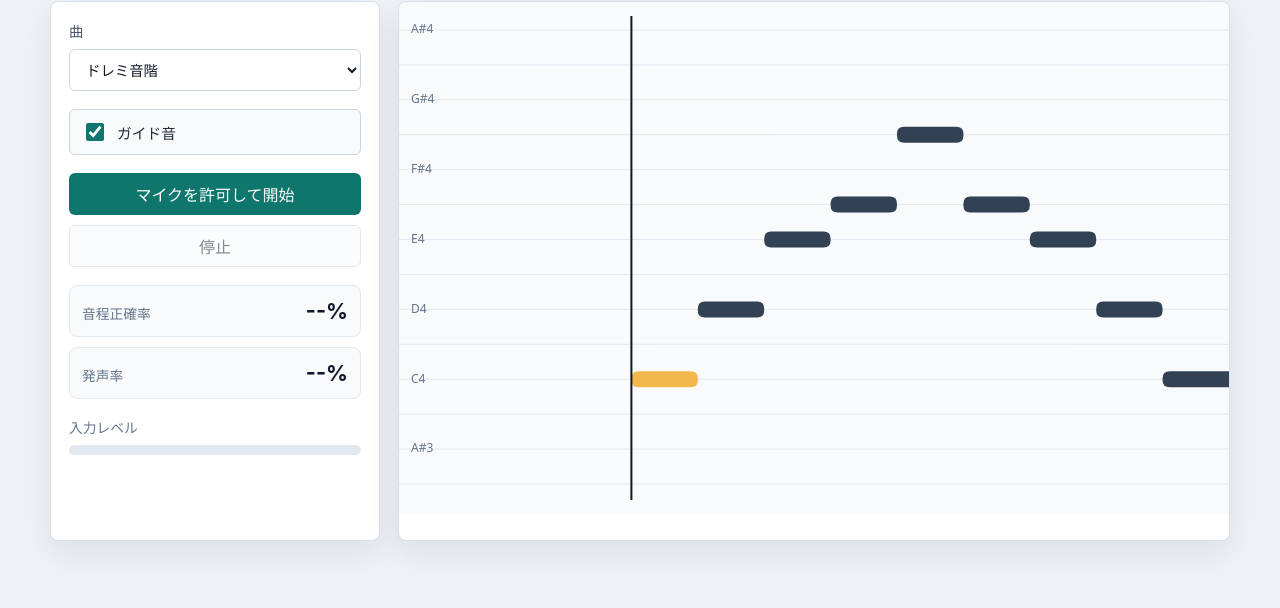
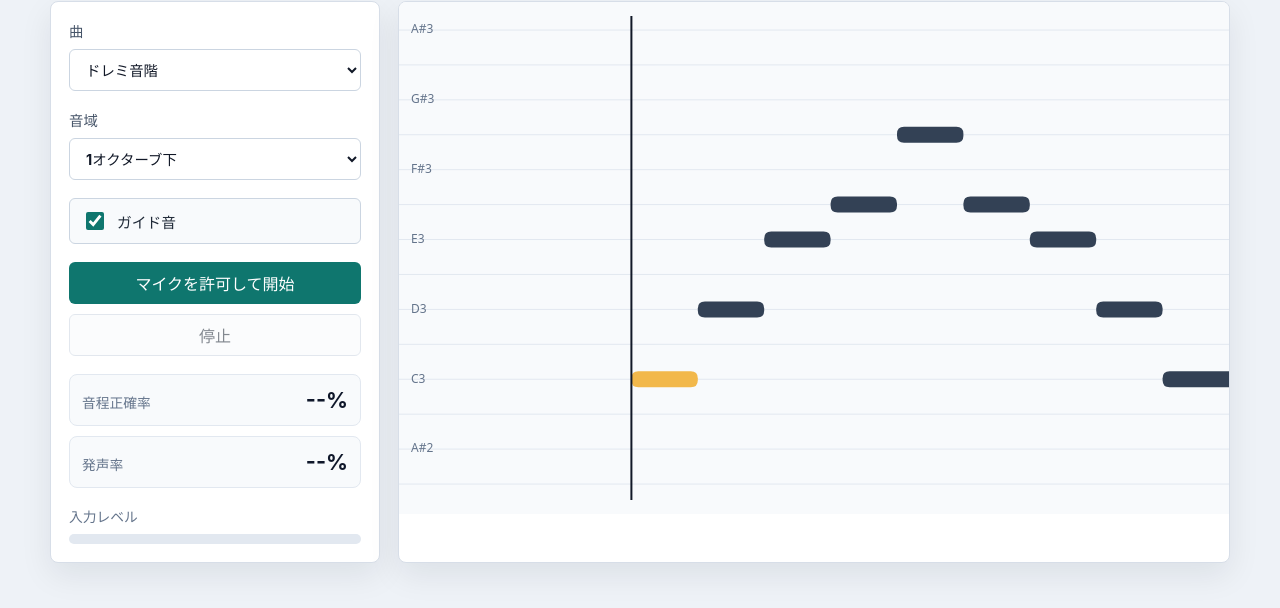
Before and after one commit to Chinanago/karaoke-pitch-trainer, a website built with Vite: page index.html in a window 1280 px wide. Shown: the part 88-696 px from the top of the page. Built offline with nearby package versions, Linux system fonts and the light colour scheme.

Commit message:
Add octave-down practice option

```diff
--- a/index.html
+++ b/index.html
@@ -25,6 +25,14 @@
             <span>曲</span>
             <select id="song-select">
               <option value="doremi">ドレミ音階</option>
+            </select>
+          </label>
+
+          <label class="field">
+            <span>音域</span>
+            <select id="transpose-select">
+              <option value="-12" selected>1オクターブ下</option>
+              <option value="0">原音</option>
             </select>
           </label>
 
--- a/src/main.ts
+++ b/src/main.ts
@@ -1,7 +1,7 @@
 import './styles.css';
 import { createAudioInput, type AudioInputController, type AudioPitchMessage } from './audioInput';
 import { scheduleCountInClicks, scheduleGuideTone, type GuideTonePlayback } from './guideTone';
-import { loadReference } from './reference';
+import { loadReference, transposeReference } from './reference';
 import { PitchRenderer } from './renderer';
 import { SessionScorer, type ScoreSnapshot } from './scorer';
 import { asSeconds, type Hz, type JudgedPitchSample, type PreparedReference } from './types';
@@ -26,6 +26,7 @@ const SONGS: Song[] = [
 
 const canvas = getElement<HTMLCanvasElement>('pitch-canvas');
 const songSelect = getElement<HTMLSelectElement>('song-select');
+const transposeSelect = getElement<HTMLSelectElement>('transpose-select');
 const startButton = getElement<HTMLButtonElement>('start-button');
 const stopButton = getElement<HTMLButtonElement>('stop-button');
 const retryButton = getElement<HTMLButtonElement>('retry-button');
@@ -68,13 +69,17 @@ guideToggle.addEventListener('change', () => {
   syncGuideTone();
 });
 
+transposeSelect.addEventListener('change', () => {
+  if (!running) {
+    void resetReferencePreview();
+  }
+});
+
 void initialize();
 
 async function initialize(): Promise<void> {
   populateSongs();
-  reference = await loadSelectedReference();
-  renderer.setReference(reference);
-  renderer.render(0);
+  await resetReferencePreview();
 }
 
 async function startSession(): Promise<void> {
@@ -283,7 +288,15 @@ function updateInputLevel(rms: number): void {
 
 async function loadSelectedReference(): Promise<PreparedReference> {
   const song = SONGS.find((candidate) => candidate.id === songSelect.value) ?? SONGS[0];
-  return loadReference(song.url);
+  const baseReference = await loadReference(song.url);
+  return transposeReference(baseReference, Number(transposeSelect.value));
+}
+
+async function resetReferencePreview(): Promise<void> {
+  reference = await loadSelectedReference();
+  renderer.setReference(reference);
+  resetScores();
+  renderer.render(0);
 }
 
 function populateSongs(): void {
@@ -308,6 +321,7 @@ function setControls(state: {
   stopButton.disabled = !state.running;
   retryButton.hidden = !state.finished;
   songSelect.disabled = Boolean(state.starting || state.running);
+  transposeSelect.disabled = Boolean(state.starting || state.running);
   guideToggle.disabled = Boolean(state.starting);
 }
 
--- a/src/reference.ts
+++ b/src/reference.ts
@@ -72,6 +72,32 @@ export function prepareReference(reference: Reference): PreparedReference {
   };
 }
 
+export function transposeReference(
+  reference: PreparedReference,
+  semitones: number
+): PreparedReference {
+  if (semitones === 0) {
+    return reference;
+  }
+
+  const notes = reference.notes.map<TimedRefNote>((note) => {
+    const transposedNote = asMidi(Number(note.note) + semitones);
+    return {
+      ...note,
+      note: transposedNote,
+      freq: midiToHz(transposedNote, reference.ref_a4)
+    };
+  });
+  const midiValues = notes.map((note) => Number(note.note));
+
+  return {
+    ...reference,
+    notes,
+    minMidi: asMidi(Math.min(...midiValues)),
+    maxMidi: asMidi(Math.max(...midiValues))
+  };
+}
+
 export function beatToSeconds(beat: Beat, tempoBpm: number) {
   return asSeconds((Number(beat) * 60) / tempoBpm);
 }
```
Also changed, not shown: README.md.
